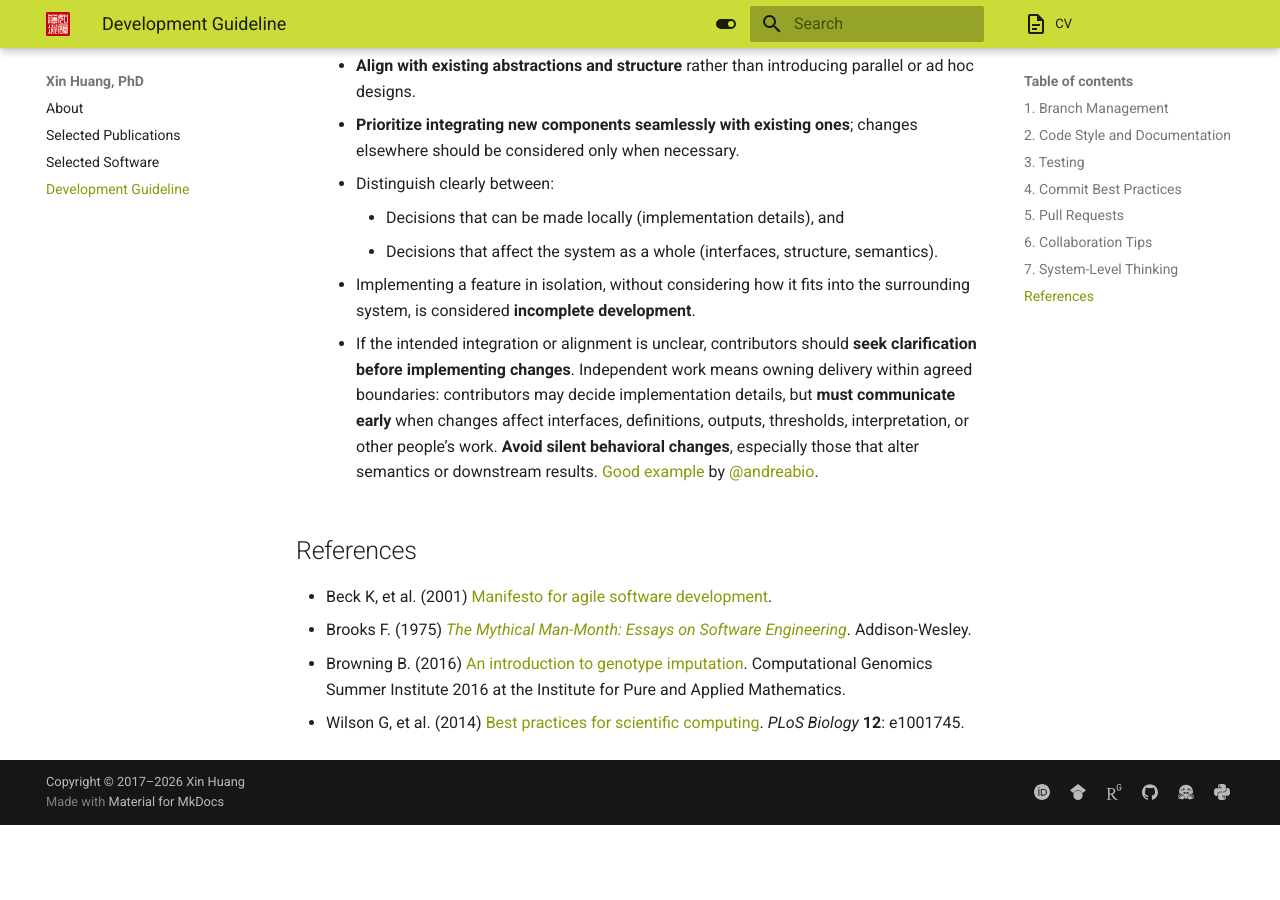
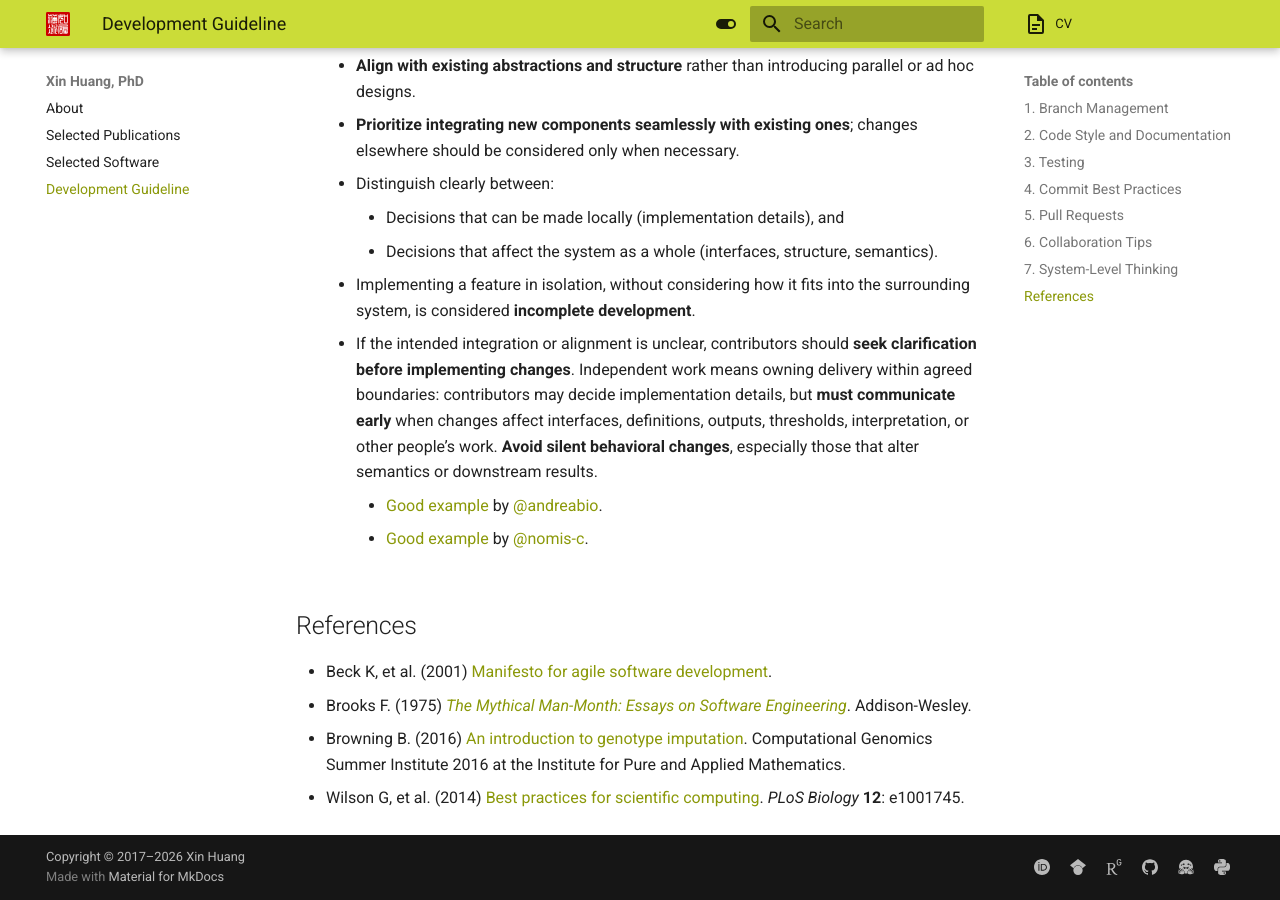
Before and after one commit to xin-huang/xin-huang.github.io, an MkDocs documentation site: the page built from docs/development.md, in a window 1280 px wide and 900 px high, scrolled down 2175 px. Built offline with MkDocs 1.6.1 and Material for MkDocs 9.7.7, drawn with Linux system fonts in a browser that asks for light colours; before the commit the page ends 3000 px from its top, so only the background shows below that.

Commit message:
update dev guide

```diff
--- a/docs/development.md
+++ b/docs/development.md
@@ -71,7 +71,9 @@
         - Decisions that can be made locally (implementation details), and
         - Decisions that affect the system as a whole (interfaces, structure, semantics).
     - Implementing a feature in isolation, without considering how it fits into the surrounding system, is considered **incomplete development**.
-    - If the intended integration or alignment is unclear, contributors should **seek clarification before implementing changes**. Independent work means owning delivery within agreed boundaries: contributors may decide implementation details, but **must communicate early** when changes affect interfaces, definitions, outputs, thresholds, interpretation, or other people’s work. **Avoid silent behavioral changes**, especially those that alter semantics or downstream results. [Good example](https://github.com/xin-huang/sstar/issues/35) by [@andreabio](https://github.com/andreabio).
+    - If the intended integration or alignment is unclear, contributors should **seek clarification before implementing changes**. Independent work means owning delivery within agreed boundaries: contributors may decide implementation details, but **must communicate early** when changes affect interfaces, definitions, outputs, thresholds, interpretation, or other people’s work. **Avoid silent behavioral changes**, especially those that alter semantics or downstream results.
+        - [Good example](https://github.com/xin-huang/sstar/issues/35) by [@andreabio](https://github.com/andreabio).
+        - [Good example](https://github.com/xin-huang/selscape/issues/6) by [@nomis-c](https://github.com/nomis-c).
 
 ## References
 
```
